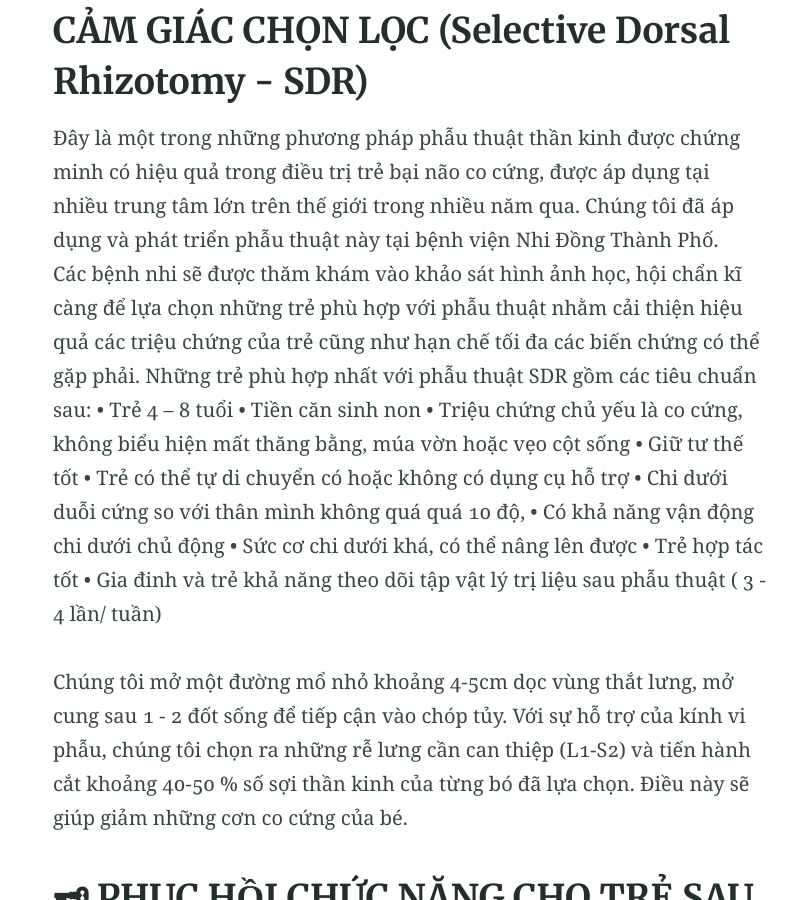
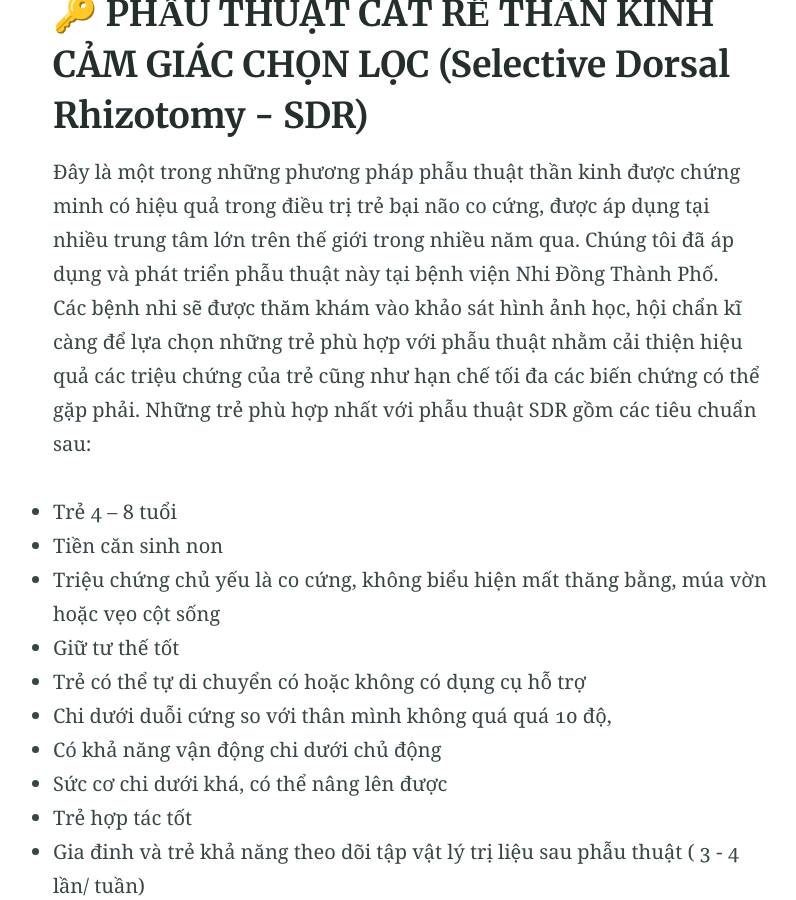
Before and after one commit to vuongkienthanh/vuongkienthanh.github.io, a Jekyll site: the page built from _posts/2020-05-09-PT-cat-re.md, in a window 1280 px wide and 900 px high, scrolled down 2893 px. Shown: the whole window, without its empty margins (230-1026 px from the left). Built offline with Jekyll 4.4.1, drawn with Linux system fonts in a browser that asks for light colours; our own code applies the rules of GitHub Pages for plain Markdown files; some of the changed text lies outside the part shown.

```diff
--- a/_config.yml
+++ b/_config.yml
@@ -93,6 +93,6 @@ collections:
   posts:
     title: Posts
     output: true
-    description: "Các bài posts về python và data"
-    feature_text: "Welcome to my blog"
-    feature_image: "https://picsum.photos/2560/600"
+    description: "Brain and Python"
+    feature_text: ""
+    feature_image: "https://picsum.photos/420/100"
--- a/_posts/2020-05-09-PT-cat-re.md
+++ b/_posts/2020-05-09-PT-cat-re.md
@@ -10,7 +10,8 @@ Bại não có nhiều thể: co cứng, giảm trương lực, loa
 Co cứng là tình trạng tăng trương lực cơ, tăng phản xạ gân cơ, khó điều khiển phối hợp vận động, yếu ớt, ảnh hưởng rất lớn các hoạt động hàng ngày của trẻ.
 
 ## 👁 NGUYÊN NHÂN:
-Hầu hết trẻ bại não có nguyên nhân bắt nguồn từ những dị tật bẩm sinh (bất thường trong cấu trúc não bộ) hoặc mẹ nhiễm trùng trong thai kỳ; thai thiếu dưỡng khí, sinh non nhẹ cân, sinh ngạt (thiếu oxy), chấn thương trong quá trình sinh… Một số nguyên nhân khác làm tổn thương não bộ như viêm não, viêm màng não, chấn thương sọ não, u não, nhiễm độc chì… cũng có thể dẫn tới bại não ở trẻ sơ sinh và trẻ nhỏ.
+Hầu hết trẻ bại não có nguyên nhân bắt nguồn từ những dị tật bẩm sinh (bất thường trong cấu trúc não bộ) hoặc mẹ nhiễm trùng trong thai kỳ; thai thiếu dưỡng khí, sinh non nhẹ cân, sinh ngạt (thiếu oxy), chấn thương trong quá trình sinh…
+Một số nguyên nhân khác làm tổn thương não bộ như viêm não, viêm màng não, chấn thương sọ não, u não, nhiễm độc chì… cũng có thể dẫn tới bại não ở trẻ sơ sinh và trẻ nhỏ.
 
 ## 📗 PHÂN ĐỘ CHỨC NĂNG VẬN ĐỘNG: Theo The Gross Motor Functional Classification System (GMFCS):
 - Độ I: Trẻ có thể đi lại, chạy, nhảy, leo cầu thang không giới hạn, tuy nhiên có sử giảm sút của tốc độ, thăng bằng và sự phối hợp vận động.
@@ -31,16 +32,16 @@ Các phương pháp này cần được phối hợp sao cho hiẹ
 ## 🔑 PHẪU THUẬT CẮT RỄ THẦN KINH CẢM GIÁC CHỌN LỌC (Selective Dorsal Rhizotomy - SDR)
 Đây là một trong những phương pháp phẫu thuật thần kinh được chứng minh có hiệu quả trong điều trị trẻ bại não co cứng, được áp dụng tại nhiều trung tâm lớn trên thế giới trong nhiều năm qua. Chúng tôi đã áp dụng và phát triển phẫu thuật này tại bệnh viện Nhi Đồng Thành Phố.
 Các bệnh nhi sẽ được thăm khám vào khảo sát hình ảnh học, hội chẩn kĩ càng để lựa chọn những trẻ phù hợp với phẫu thuật nhằm cải thiện hiệu quả các triệu chứng của trẻ cũng như hạn chế tối đa các biến chứng có thể gặp phải. Những trẻ phù hợp nhất với phẫu thuật SDR gồm các tiêu chuẩn sau:
-• Trẻ 4 – 8 tuổi
-• Tiền căn sinh non
-• Triệu chứng chủ yếu là co cứng, không biểu hiện mất thăng bằng, múa vờn hoặc vẹo cột sống
-• Giữ tư thế tốt
-• Trẻ có thể tự di chuyển có hoặc không có dụng cụ hỗ trợ
-• Chi dưới duỗi cứng so với thân mình không quá quá 10 độ,
-• Có khả năng vận động chi dưới chủ động
-• Sức cơ chi dưới khá, có thể nâng lên được
-• Trẻ hợp tác tốt
-• Gia đinh và trẻ khả năng theo dõi tập vật lý trị liệu sau phẫu thuật ( 3 - 4 lần/ tuần)
+- Trẻ 4 – 8 tuổi
+- Tiền căn sinh non
+- Triệu chứng chủ yếu là co cứng, không biểu hiện mất thăng bằng, múa vờn hoặc vẹo cột sống
+- Giữ tư thế tốt
+- Trẻ có thể tự di chuyển có hoặc không có dụng cụ hỗ trợ
+- Chi dưới duỗi cứng so với thân mình không quá quá 10 độ,
+- Có khả năng vận động chi dưới chủ động
+- Sức cơ chi dưới khá, có thể nâng lên được
+- Trẻ hợp tác tốt
+- Gia đinh và trẻ khả năng theo dõi tập vật lý trị liệu sau phẫu thuật ( 3 - 4 lần/ tuần)
 
 Chúng tôi mở một đường mổ nhỏ khoảng 4-5cm dọc vùng thắt lưng, mở cung sau 1 - 2 đốt sống để tiếp cận vào chóp tủy. Với sự hỗ trợ của kính vi phẫu, chúng tôi chọn ra những rễ lưng cần can thiệp (L1-S2) và tiến hành cắt khoảng 40-50 % số sợi thần kinh của từng bó đã lựa chọn. Điều này sẽ giúp giảm những cơn co cứng của bé.
 
@@ -50,9 +51,9 @@ Các hoạt động trị liệu cũng nên bắt đầu từ ngà
 Ngoài các bài tập trên, bệnh nhân có thể dùng các dụng cụ hỗ trợ để di chuyển hay tạo tư thế, nẹp cố định cột sống. Các chương trình phục hồi chức năng có thể kéo dài 1 năm sau phẫu thuật.
 
 ## 🎈 NHỮNG ĐIỀU TRÊ CÓ THỂ ĐẠT ĐƯỢC SAU PHẪU THUẬT SDR:
-• Giảm triệu chứng co cứng
-• Cải thiện vận động như có thể đi lại tốt hơn, vận động tay tốt hơn
-• Cải thiện trí thông minh
-• Giảm thiếu tối đa các biến dạng chỉnh hình có thể gặp phải.
+- Giảm triệu chứng co cứng
+- Cải thiện vận động như có thể đi lại tốt hơn, vận động tay tốt hơn
+- Cải thiện trí thông minh
+- Giảm thiếu tối đa các biến dạng chỉnh hình có thể gặp phải.
 
-🖌 BS Trần Vũ, ThS. BS Nguyễn Duy Khải – Khoa Thần Kinh
+## 🖌 BS Trần Vũ, ThS. BS Nguyễn Duy Khải – Khoa Thần Kinh
```
